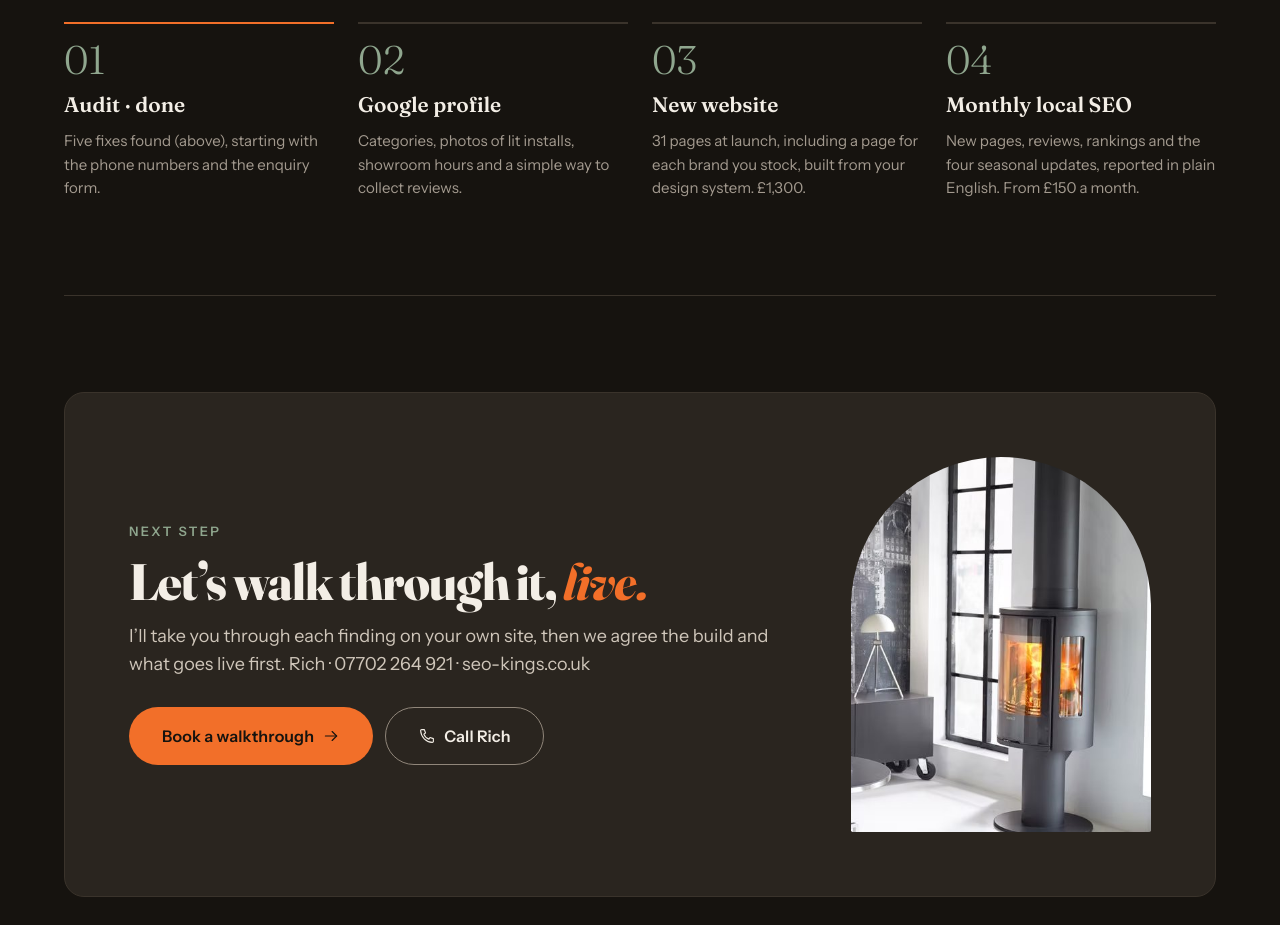
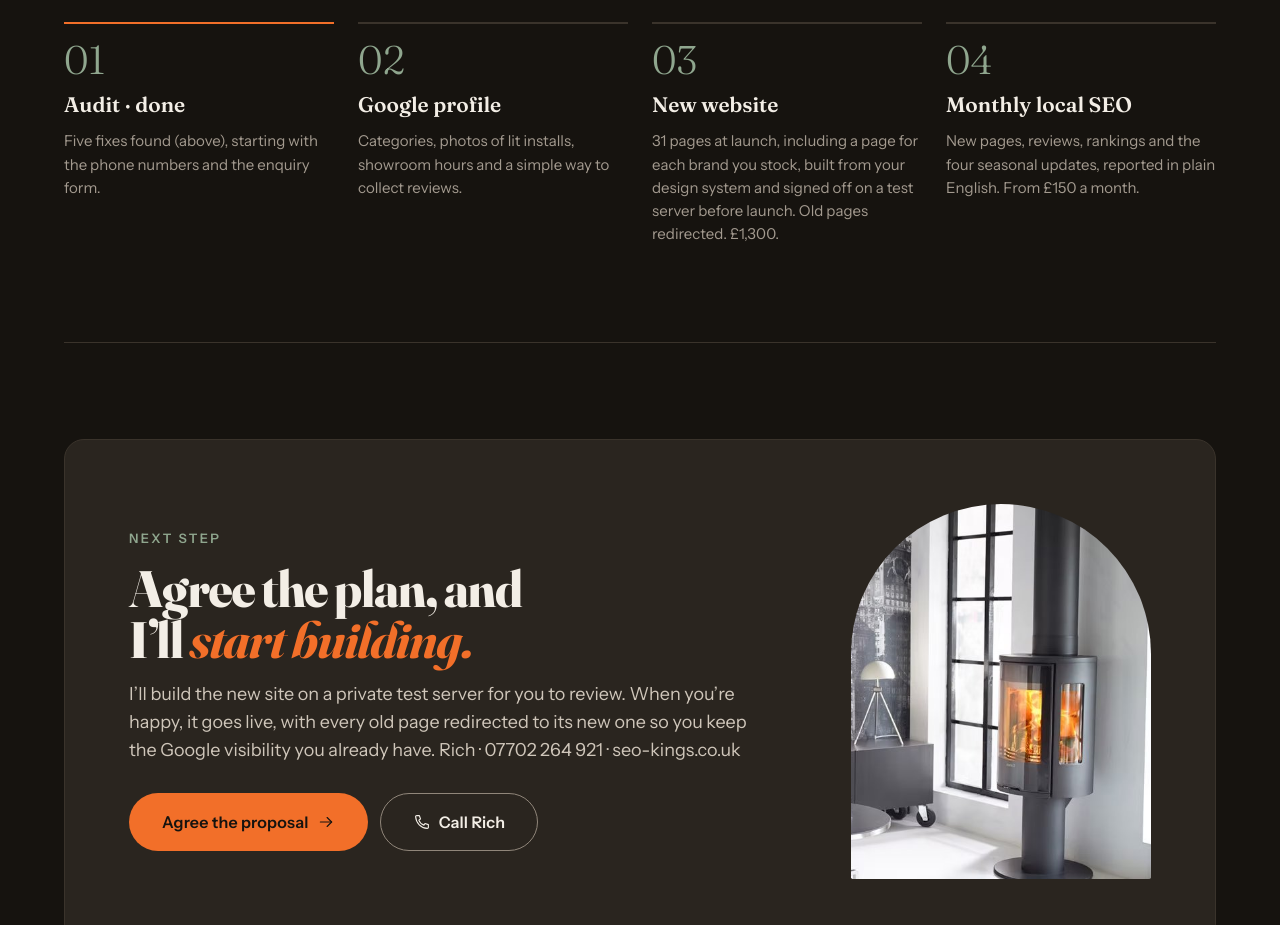
Before and after one commit to rkelsey1976/fired-up-proposal, a plain HTML site: page index.html in a window 1280 px wide. Shown: the part 7780-8705 px from the top of the page. Drawn offline with nearby package versions, Linux system fonts and the light colour scheme.

Commit message:
Next step: agree the proposal, build on a test server, launch with redirects
Co-Authored-By: Claude Opus 5.5 <noreply@anthropic.com>
Claude-Session: https://claude.ai/code/session_01TD9zv4xUXBdf7UQ5P8Gvtg

```diff
--- a/index.html
+++ b/index.html
@@ -257,16 +257,16 @@ footer.small { padding-block: var(--space-6) var(--space-7); border-top: 1px sol
       h(F.ProcessSteps, { key: 's', steps: [
         { title: 'Audit · done', text: 'Five fixes found (above), starting with the phone numbers and the enquiry form.' },
         { title: 'Google profile', text: 'Categories, photos of lit installs, showroom hours and a simple way to collect reviews.' },
-        { title: 'New website', text: '31 pages at launch, including a page for each brand you stock, built from your design system. £1,300.' },
+        { title: 'New website', text: '31 pages at launch, including a page for each brand you stock, built from your design system and signed off on a test server before launch. Old pages redirected. £1,300.' },
         { title: 'Monthly local SEO', text: 'New pages, reviews, rankings and the four seasonal updates, reported in plain English. From £150 a month.' }
       ] })
     ]),
 
     h('div', { id: 'next', style: { paddingBlock: 'clamp(56px, 8vw, 96px)', borderTop: '1px solid var(--line)' } },
       h(F.CTABanner, {
-        eyebrow: 'Next step', title: 'Let’s walk through it,', accent: 'live.',
-        text: 'I’ll take you through each finding on your own site, then we agree the build and what goes live first. Rich · 07702 264 921 · seo-kings.co.uk',
-        primary: { label: 'Book a walkthrough', href: CONTACT },
+        eyebrow: 'Next step', title: 'Agree the plan, and I’ll', accent: 'start building.',
+        text: 'I’ll build the new site on a private test server for you to review. When you’re happy, it goes live, with every old page redirected to its new one so you keep the Google visibility you already have. Rich · 07702 264 921 · seo-kings.co.uk',
+        primary: { label: 'Agree the proposal', href: CONTACT },
         secondary: { label: 'Call Rich', href: 'tel:+447702264921', icon: 'phone' },
         image: PHOTO.loft.src, imageAlt: PHOTO.loft.alt
       }))
```
